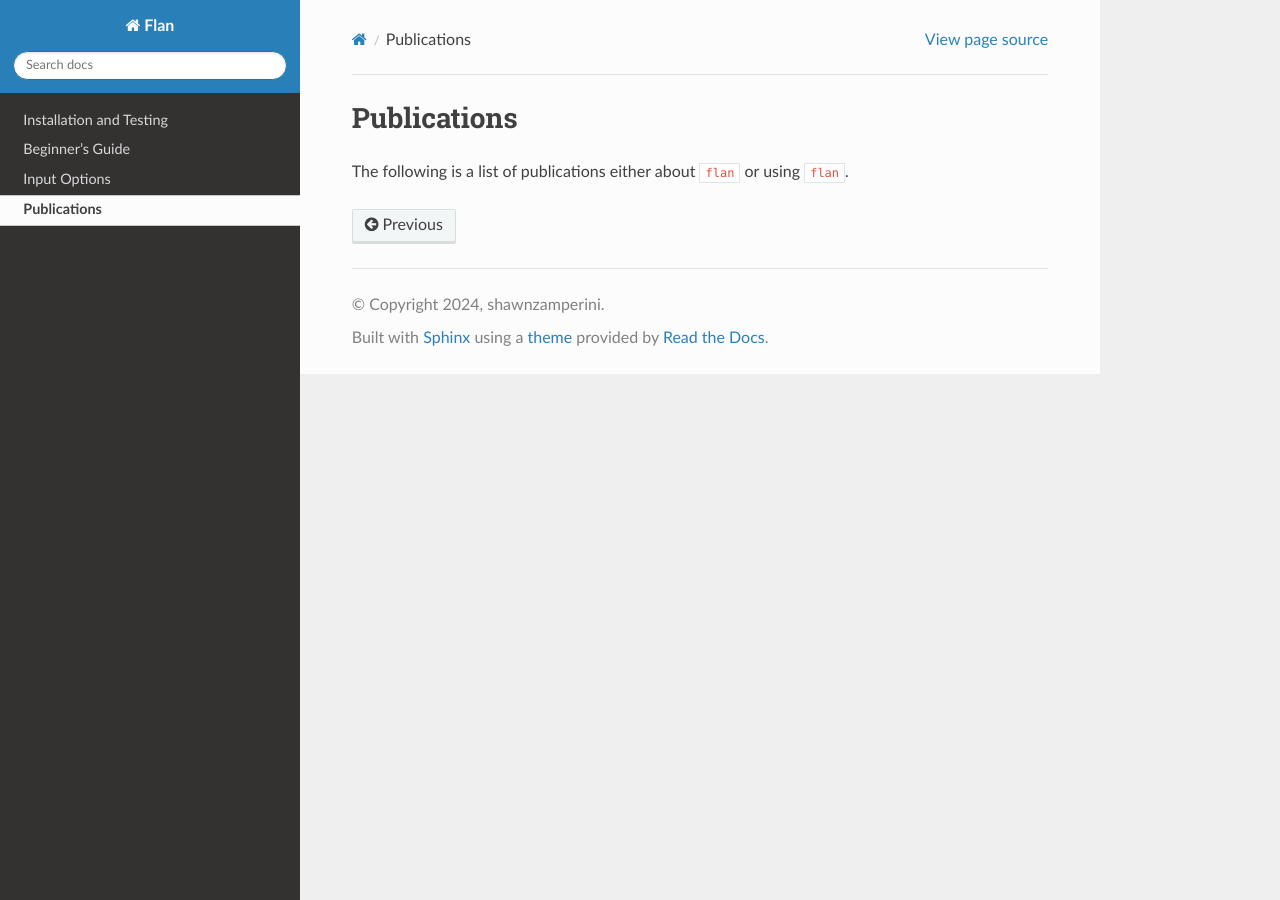
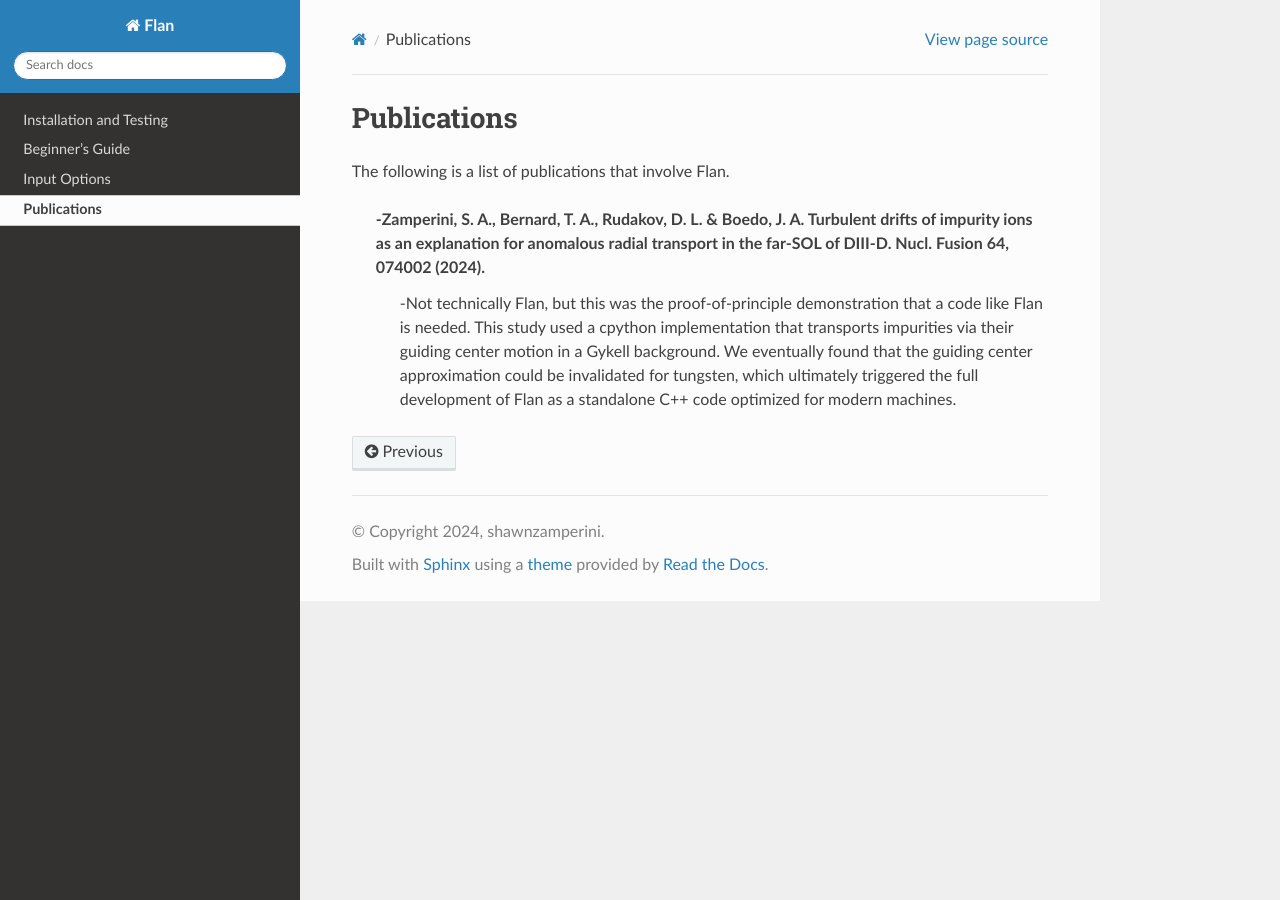
Before and after one commit to shawnzamperini/flan, a Sphinx documentation site: the page built from docs/source/publications.rst, in a window 1280 px wide. Built offline with Sphinx 7.4.7 and the Read the Docs theme 3.1.0, drawn with Linux system fonts in a browser that asks for light colours.

Commit message:
Update publications.rst

```diff
--- a/docs/source/publications.rst
+++ b/docs/source/publications.rst
@@ -2,4 +2,7 @@
 Publications
 ============================================================================================
 
-The following is a list of publications either about :literal:`flan` or using :literal:`flan`.
+The following is a list of publications that involve Flan.
+
+  -Zamperini, S. A., Bernard, T. A., Rudakov, D. L. & Boedo, J. A. Turbulent drifts of impurity ions as an explanation for anomalous radial transport in the far-SOL of DIII-D. Nucl. Fusion 64, 074002 (2024).
+    -Not technically Flan, but this was the proof-of-principle demonstration that a code like Flan is needed. This study used a cpython implementation that transports impurities via their guiding center motion in a Gykell background. We eventually found that the guiding center approximation could be invalidated for tungsten, which ultimately triggered the full development of Flan as a standalone C++ code optimized for modern machines.
```
